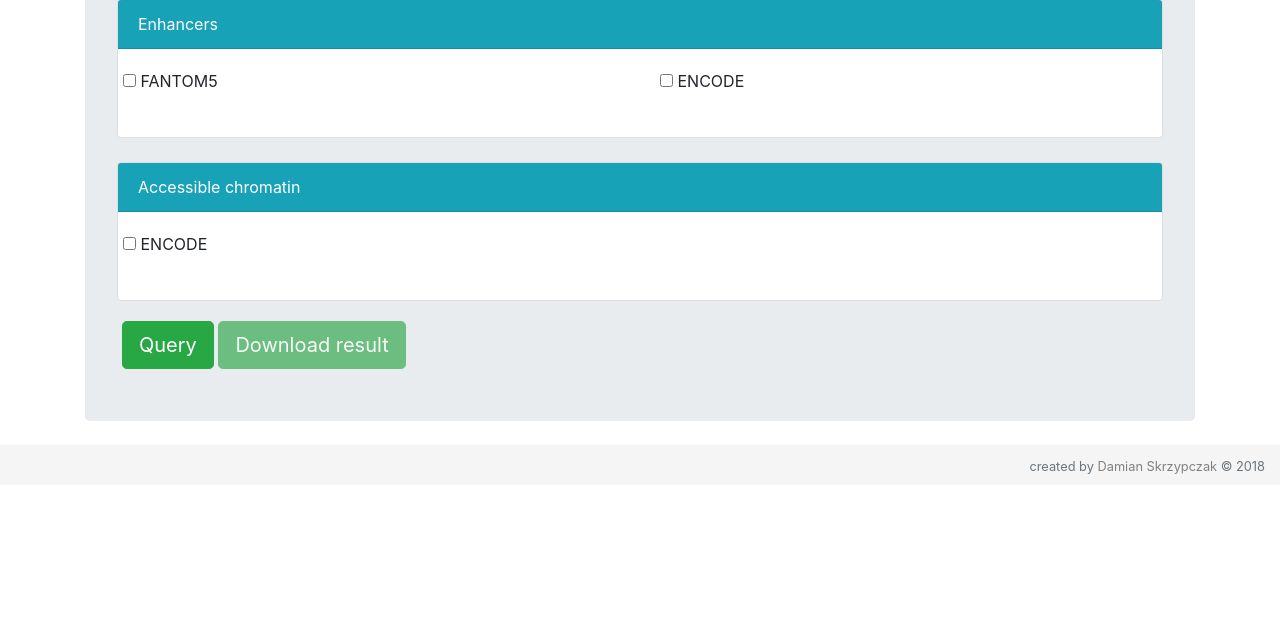
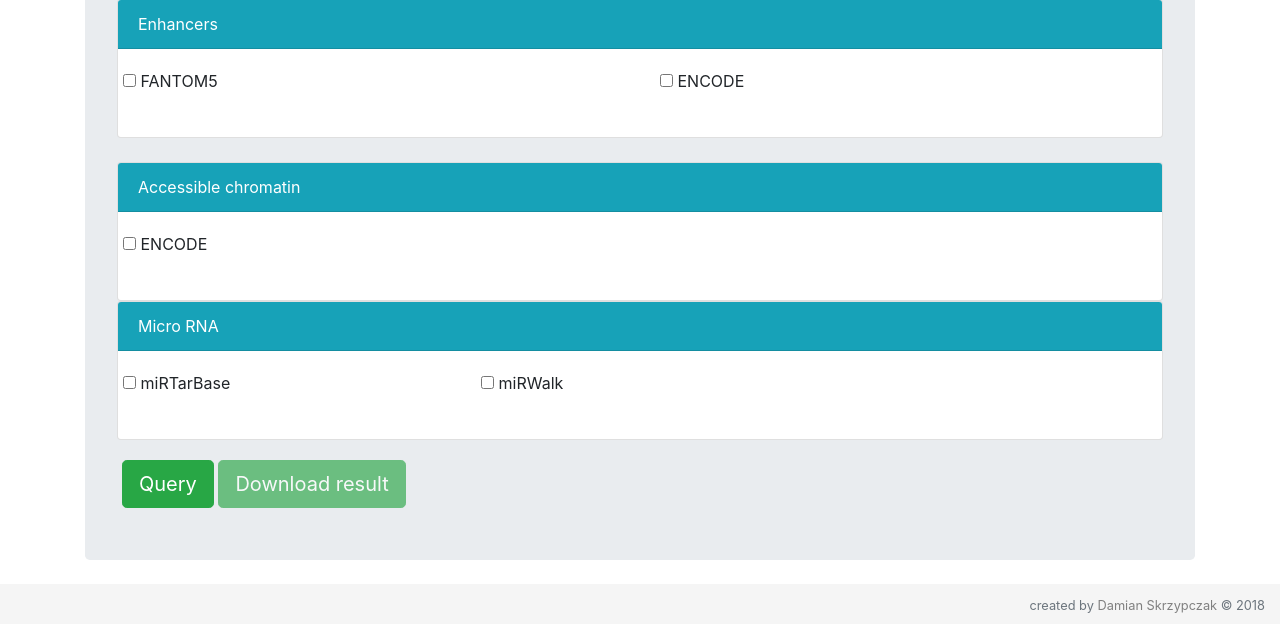
Before and after one commit to DamianSkrzypczak/Remus, a Python web app: template remus/templates/index.html in a window 1280 px wide. Shown: the part 1131-1757 px from the top of the page. Before the commit the page ends 1605 px from the top, so only its background shows below. Run offline with Jinja, Linux system fonts and the light colour scheme; the template is opened without the code that fills it, so the values that code supplies are empty; some libraries are stand-ins or nearby versions.

Commit message:
added mirna section to UI. functionality is not tested

```diff
--- a/remus/templates/sections.html
+++ b/remus/templates/sections.html
@@ -291,6 +291,94 @@
     </div>
 {% endblock %}
 
+{% block mirna_targets %}
+    <a class="collapsed card-header bg-info card-link text-white" data-toggle="collapse"
+       href="#collapse-mirna-targets">
+        Micro RNA
+    </a>
+    <div id="collapse-mirna-targets" class="collapse show">
+        <div class="row">
+            <div class="card-body col-md-4">
+                <div class="form-group">
+
+                    <label for="mirna-mirtarbase-checkbox">
+                        <input id="mirna-mirtarbase-checkbox"
+                               name="mirna-mirtarbase-used"
+                               type="checkbox" value="yes">
+                        miRTarBase
+                    </label>
+
+                    <div id="mirna-mirtarbase-controls"
+                         class="collapse hiden-controls">
+                        <div class="col-md-12">
+
+                            <label for="mirna-mirtarbase-include-weak-checkbox">
+                                <input id="mirna-mirtarbase-include-weak-checkbox"
+                                        name="mirna-mirtarbase-include-weak"
+                                        type="checkbox" value="no">
+                                    Include weak interactions
+                            </label>
+
+                        </div>
+                    </div>
+                </div>
+            </div>
+            <div class="card-body col-md-4">
+                <div class="form-group">
+
+                    <label for="mirna-mirwalk-checkbox">
+                        <input id="mirna-mirwalk-checkbox"
+                               name="mirna-mirwalk-used"
+                               type="checkbox" value="yes">
+                        miRWalk
+                    </label>
+
+
+                    <div id="mirna-mirwalk-controls"
+                         class="collapse hiden-controls">
+                        <div class="col-md-12">
+                            <label for="mirna-mirwalk-minimal-confidence" class="col-form-label">
+                                Minimal confidence (0-1)
+                                <input name="mirna-mirwalk-minimal-confidence" class="form-control" type="float"
+                                       min="0" value="0.5" id="mirna-mirwalk-minimal-confidence" disabled>
+                            </label>
+                        </div>
+                    </div>
+
+                </div>
+            </div>
+
+            <div class="card-body col-md-4">
+                <div class="form-group">
+
+                    <div id="mirna-targets-controls"
+                         class="collapse hiden-controls">
+                        <div class="col-md-12">
+
+                            <div class="form-check">
+                                <input class="form-check-input"
+                                       name="mirna-targets-combine-mode" type="radio"
+                                       id="mirna-targets-combine-mode-all" value="all" disabled>
+                                <label class="form-check-label" for="mirna-targets-combine-mode-all">
+                                    Active in all selected tissues</label>
+                            </div>
+
+                            <div class="form-check">
+                                <input class="form-check-input"
+                                       name="mirna-targets-combine-mode" type="radio"
+                                       id="mirna-targets-combine-mode-any" value="any" checked disabled>
+                                <label class="form-check-label" for="mirna-targets-combine-mode-any">
+                                    Active in any of selected tissues</label>
+                            </div>
+                        </div>
+                    </div>
+                </div>
+            </div>
+        </div>
+    </div>
+{% endblock %}
+
+
 {% block summary_panel %}
     <div class="row align-items-top">
         <div class="col-md-4 " style="padding-left: 0">
--- a/remus/templates/structure.html
+++ b/remus/templates/structure.html
@@ -46,6 +46,9 @@
                     <div class="card">
                         {% block accessible_chromatin %}{% endblock %}
                     </div>
+                    <div class="card">
+                        {% block mirna_targets %}{% endblock %}
+                    </div>
                     <div class="card-body">
                         {% block summary_panel %} {% endblock %}
                     </div>
@@ -87,14 +90,48 @@
                 $('#enhancers-encode-controls input').prop('disabled', true);
             }
         });
+
         $("#accessible-chromatin-encode-checkbox").bind('click dblclick', function (evt) {
             if ($(this).is(":checked")) {
                 $('#accessible-chromatin-encode-controls').slideDown();
                 $('#accessible-chromatin-encode-controls input').prop('disabled', false);
             } else {
                 $('#accessible-chromatin-encode-controls').slideUp();
-                $('#accessible-chromatin-encode-controls input').prop('disabled', false);
+                $('#accessible-chromatin-encode-controls input').prop('disabled', true);
             }
         });
+
+        $("#mirna-mirtarbase-checkbox").bind('click dblclick', function (evt) {
+            if ($(this).is(":checked")) {
+                $('#mirna-mirtarbase-controls').slideDown();
+                $('#mirna-mirtarbase-controls input').prop('disabled', false);
+                $('#mirna-targets-controls').slideDown();
+                $('#mirna-targets-controls input').prop('disabled', false);
+            } else {
+                $('#mirna-mirtarbase-controls').slideUp();
+                $('#mirna-mirtarbase-controls input').prop('disabled', true);
+                if (! $("#mirna-mirwalk-checkbox").is(":checked")) {
+                    $('#mirna-targets-controls').slideUp();
+                    $('#mirna-targets-controls input').prop('disabled', true);
+                }
+            }
+        });
+
+        $("#mirna-mirwalk-checkbox").bind('click dblclick', function (evt) {
+            if ($(this).is(":checked")) {
+                $('#mirna-mirwalk-controls').slideDown();
+                $('#mirna-mirwalk-controls input').prop('disabled', false);
+                $('#mirna-targets-controls').slideDown();
+                $('#mirna-targets-controls input').prop('disabled', false);
+            } else {
+                $('#mirna-mirwalk-controls').slideUp();
+                $('#mirna-mirwalk-controls input').prop('disabled', true);
+                if (! $("#mirna-mirtarbase-checkbox").is(":checked")) {
+                    $('#mirna-targets-controls').slideUp();
+                    $('#mirna-targets-controls input').prop('disabled', true);
+                }
+            }
+        });
+
     </script>
 {% endblock %}
```
Also changed, not shown: remus/processing.py (+43 -2 lines), remus/remus.py (+35 -17 lines), tests/test_bio/test_mirna/test_registry.py (+3 -0 lines), tests/test_processing.py (+3 -3 lines).
